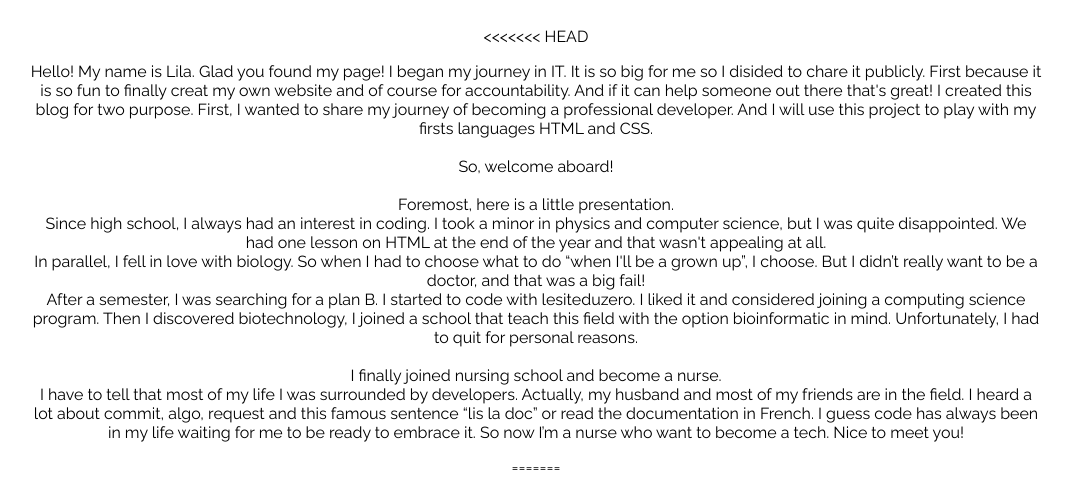
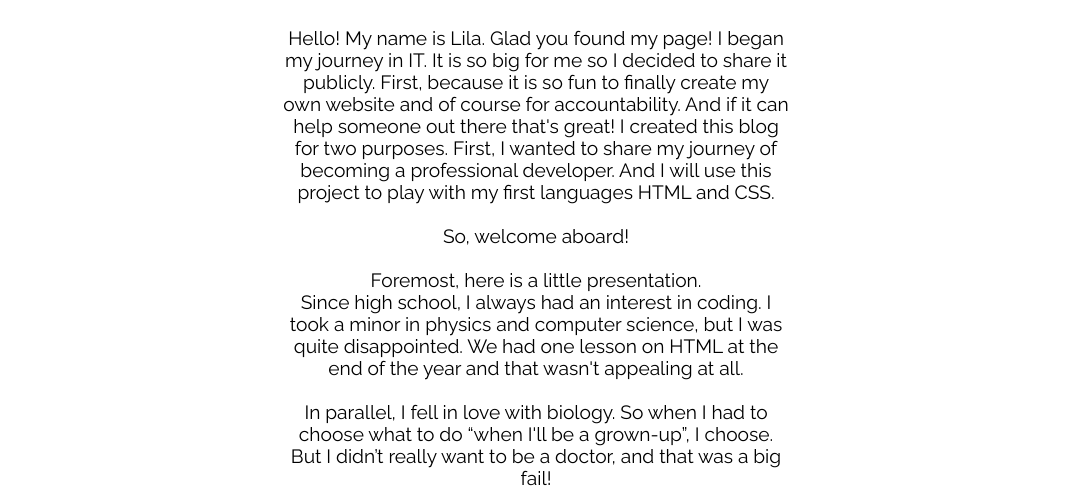
Before and after one commit to Lilajy/liladoc.dev, a plain HTML site: page index.html in a window 1280 px wide. Shown: the part 334-821 px from the top of the page, without its empty margins (104-1176 px from the left). Drawn offline with Linux system fonts and the light colour scheme; a web font is replaced by a local one.

Commit message:
Fix readability

```diff
--- a/index.html
+++ b/index.html
@@ -28,45 +28,23 @@
       </div>
         <div class= presentation>
             <h2>Presentation</h2>
-<<<<<<< HEAD
-            <p>Hello! My name is Lila. Glad you found my page! I began my journey in IT. It is so big for me so I disided to chare it publicly. First because it is so fun to finally creat my own website and of course for accountability. And if it can help someone out there that's great! I created this blog for two purpose. First, I wanted to share my journey of becoming a professional developer. And I will use this project to play with my firsts languages HTML and CSS. <br/><br/>
-
-So, welcome aboard!<br/><br/>
-
-Foremost, here is a little presentation. <br/>
-
-Since high school, I always had an interest in coding. I took a minor in physics and computer science,  but I was quite disappointed. We had one lesson on HTML at the end of the year and that wasn't appealing at all. <br/>
-
-In parallel, I fell in love with biology. So when I had to choose what to do “when I'll be a grown up”, I choose. But I didn’t really want to be a doctor, and that was a big fail! <br/>
-
-After a semester, I was searching for a plan B. I started to code with lesiteduzero. I liked it and considered joining a computing science program. Then I discovered  biotechnology, I joined a school that teach this field with the option bioinformatic in mind. Unfortunately, I had to quit for  personal reasons. <br/> <br/>
-
-I finally joined nursing school and become a nurse. <br/>
-
-I have to tell that most of my  life I was surrounded by developers. Actually, my husband and most of my friends are in the field. I heard a lot about commit, algo, request and this famous sentence “lis la doc” or read the documentation in French.
-
-I guess code has always been in my life waiting for me to be ready to embrace it.
-
-So now I’m a nurse who want to become a tech. Nice to meet you! </p>
-=======
             <p>Hello! My name is Lila. Glad you found my page! I began my journey in IT. It is so big for me so I decided to share it publicly. First, because it is so fun to finally create my own website and of course for accountability. And if it can help someone out there that's great! I created this blog for two purposes. First, I wanted to share my journey of becoming a professional developer. And I will use this project to play with my first languages HTML and CSS. <br/><br/>
->>>>>>> main
 
               So, welcome aboard!<br/><br/>
 
               Foremost, here is a little presentation. <br/>
 
-              Since high school, I always had an interest in coding. I took a minor in physics and computer science,  but I was quite disappointed. We had one lesson on HTML at the end of the year and that wasn't appealing at all. <br/>
+              Since high school, I always had an interest in coding. I took a minor in physics and computer science,  but I was quite disappointed. We had one lesson on HTML at the end of the year and that wasn't appealing at all. <br/> <br/>
 
               In parallel, I fell in love with biology. So when I had to choose what to do “when I'll be a grown-up”, I choose. But I didn’t really want to be a doctor, and that was a big fail! <br/>
 
-              After a semester, I was searching for a plan B. I started to code with lesiteduzero.fr. I liked it and considered joining a computing science program. Then I discovered biotechnology, I joined a school that teaches this field with the option bioinformatic in mind. Unfortunately, I had to quit for personal reasons. <br/>
+              After a semester, I was searching for a plan B. I started to code with lesiteduzero.fr. I liked it and considered joining a computing science program. Then I discovered biotechnology, I joined a school that teaches this field with the option bioinformatic in mind. Unfortunately, I had to quit for personal reasons. <br/> <br/>
 
               I finally joined nursing school and become a nurse. <br/>
 
               I have to tell you that for most of my life, I was surrounded by developers. Actually, my husband and most of my friends are in the field. I heard a lot about commit, algo, request, and this famous sentence “lis la doc” or read the documentation in French.
 
-              I guess code has always been in my life waiting for me to be ready to embrace it.
+              I guess code has always been in my life waiting for me to be ready to embrace it. <br/> <br/>
 
               So now I’m a nurse who wants to become a tech. Nice to meet you! </p>
         </div>
--- a/lilacodestyle.css
+++ b/lilacodestyle.css
@@ -51,8 +51,10 @@ text-align: center;
 }
 .presentation {
 font-family: 'Raleway', sans-serif;
+font-size: larger;
 text-align: center;
- padding: 0 10% 0 10%;
+ padding: 0 30% 0 30%;
+
 }
 
 .titlemyjourney {
```
